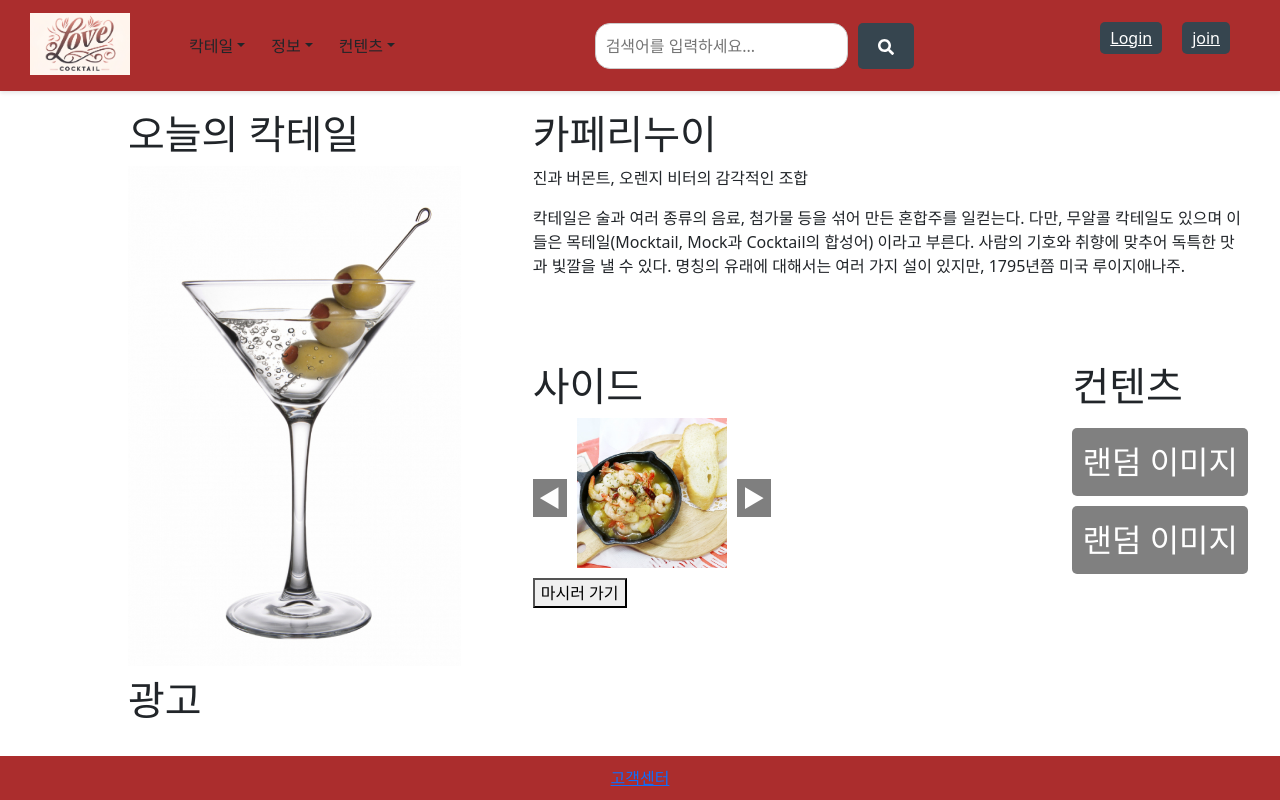
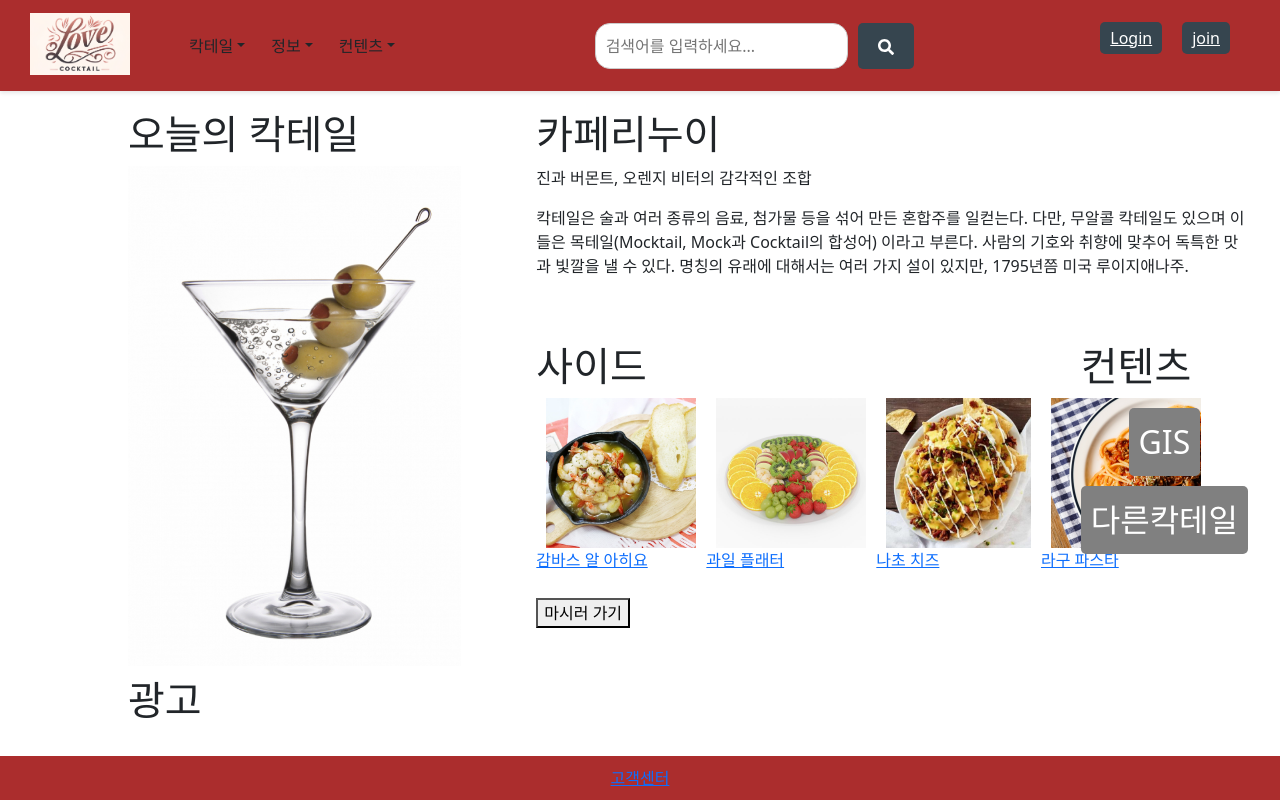
Before and after one commit to KICMonster/frontend-monster, a React (Vite) app in the folder front/: page / in a window 1280 px wide. Built offline with nearby package versions, Linux system fonts and the light colour scheme; no server answers; the HTML template or start-up script is replaced by a standard one.

Commit message:
메인 사이드 사진 변경

```diff
--- a/front/src/component/main/Grid.jsx
+++ b/front/src/component/main/Grid.jsx
@@ -72,10 +72,10 @@ function Grid() {
         <h1>컨텐츠</h1>
         <div className="button-container">
         <button onClick={handleRandomClick} className="random-button">
-          랜덤 이미지
+          GIS
         </button>
         <button onClick={handleRandomClick} className="random-button">
-          랜덤 이미지
+          다른칵테일
         </button>
         </div>
       </div>
--- a/front/src/component/main/SideMenuMainPage.jsx
+++ b/front/src/component/main/SideMenuMainPage.jsx
@@ -1,4 +1,4 @@
-import React, { useState } from 'react';
+import React from 'react';
 import Gam from "../../img/gam.jpg";
 import Guaka from "../../img/guaka.jpg";
 import Fruit from "../../img/fruit.jpg";
@@ -6,30 +6,32 @@ import Lagu from "../../img/lagu.jpg";
 import Nacho from "../../img/nacho.jpg";
 
 function SideMenuMainPage() {
-  const [currentIndex, setCurrentIndex] = useState(0);
   const sideMenus = [
     { id: 1, name: "감바스 알 아히요", image: Gam, link: "" },
     { id: 2, name: "과일 플래터", image: Fruit, link: "" },
     { id: 3, name: "과카몰리", image: Guaka, link: "" },
     { id: 4, name: "나초 치즈", image: Nacho, link: "" },
-    { id: 5, name: "라구 파스타", image: Lagu, link: "u" },
+    { id: 5, name: "라구 파스타", image: Lagu, link: "" },
   ];
 
-  const handlePrevClick = () => {
-    setCurrentIndex((prevIndex) => (prevIndex === 0 ? sideMenus.length - 1 : prevIndex - 1));
+  // 배열을 섞어서 첫 4개를 선택하는 함수
+  const getRandomMenus = (menus) => {
+    const shuffled = [...menus].sort(() => 0.5 - Math.random());
+    return shuffled.slice(0, 4);
   };
 
-  const handleNextClick = () => {
-    setCurrentIndex((prevIndex) => (prevIndex === sideMenus.length - 1 ? 0 : prevIndex + 1));
-  };
+  const randomMenus = getRandomMenus(sideMenus);
 
   return (
     <div className="side-menu-container">
-      <button onClick={handlePrevClick} className="arrow-button left">&#9664;</button>
-      <a href={sideMenus[currentIndex].link} target="_blank" rel="noopener noreferrer">
-        <img src={sideMenus[currentIndex].image} alt={sideMenus[currentIndex].name} />
-      </a>
-      <button onClick={handleNextClick} className="arrow-button right">&#9654;</button>
+      {randomMenus.map((menu) => (
+        <div key={menu.id} className="side-menu-item">
+          <a href={menu.link} target="_blank" rel="noopener noreferrer">
+            <img src={menu.image} alt={menu.name} />
+            <p>{menu.name}</p>
+          </a>
+        </div>
+      ))}
     </div>
   );
 }
--- a/front/src/router/root.jsx
+++ b/front/src/router/root.jsx
@@ -17,7 +17,7 @@ import Join from '../component/login/Join';
 import TrendNews from '../pages/information/TrendNews';
 import AnalysisComplete from '../pages/AnalysisComplete';
 import Weather from '../component/main/Weather';
-import TasteAnalysis from '../component/detail/TasteAnalysis';
+import TasteAnalysis from '../component/detail/tasteAnalysis';
 import IndexPage from '../pages/todo/IndexPage';
 
 const Loading = <div className={'bg-red-800'}>Loading...</div>
```
Also changed, not shown: front/src/pages/Home.jsx (+2 -6 lines).
